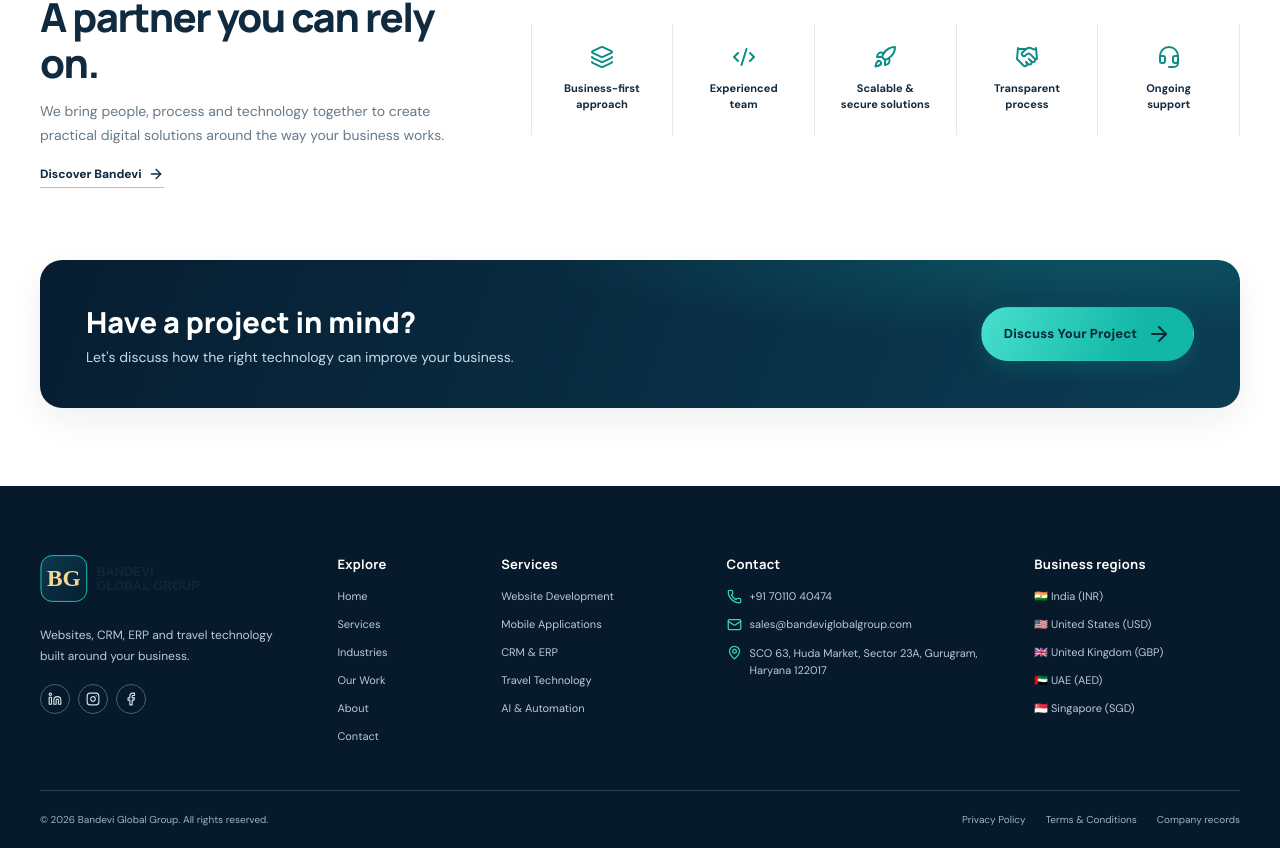
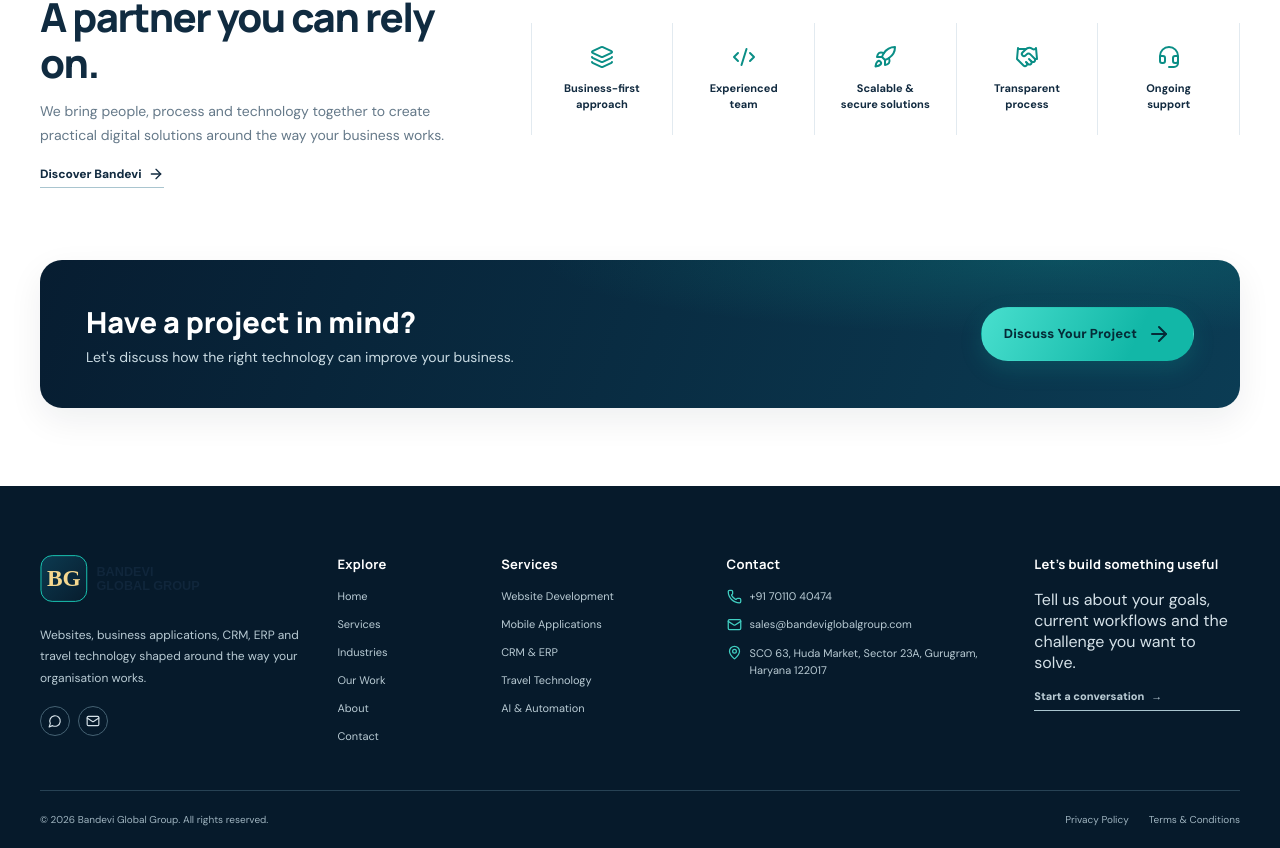
Before and after one commit to FarazAkhter660/Bandevi-Global-Group, a React (Vite) app in the folder bandevi-global-group/: page / in a window 1280 px wide. Shown: the part 2534-3382 px from the top of the page. Built offline with nearby package versions, Linux system fonts and the light colour scheme.

Commit message:
Replace placeholder social links and regional claims with verified contact paths

```diff
--- a/bandevi-global-group/src/components/Footer.jsx
+++ b/bandevi-global-group/src/components/Footer.jsx
@@ -1,14 +1,8 @@
 import React from "react";
 import { Link } from "react-router-dom";
-import {
-  Mail,
-  MapPin,
-  Phone,
-  Linkedin,
-  Instagram,
-  Facebook,
-} from "lucide-react";
+import { Mail, MapPin, Phone, MessageCircle } from "lucide-react";
 import Logo from "./Logo";
+
 export default function Footer() {
   return (
     <footer className="site-footer">
@@ -16,17 +10,15 @@ export default function Footer() {
         <div className="footer-about">
           <Logo light />
           <p>
-            Websites, CRM, ERP and travel technology built around your business.
+            Websites, business applications, CRM, ERP and travel technology
+            shaped around the way your organisation works.
           </p>
           <div className="social-links">
-            <a href="https://www.linkedin.com/" aria-label="LinkedIn">
-              <Linkedin />
+            <a href="https://wa.me/917011040474" target="_blank" rel="noreferrer" aria-label="Contact Bandevi on WhatsApp">
+              <MessageCircle />
             </a>
-            <a href="https://www.instagram.com/" aria-label="Instagram">
-              <Instagram />
-            </a>
-            <a href="https://www.facebook.com/" aria-label="Facebook">
-              <Facebook />
+            <a href="mailto:sales@bandeviglobalgroup.com" aria-label="Email Bandevi">
+              <Mail />
             </a>
           </div>
         </div>
@@ -49,39 +41,21 @@ export default function Footer() {
         </div>
         <div className="footer-contact">
           <h4>Contact</h4>
-          <a href="tel:+917011040474">
-            <Phone />
-            +91 70110 40474
-          </a>
-          <a href="mailto:sales@bandeviglobalgroup.com">
-            <Mail />
-            sales@bandeviglobalgroup.com
-          </a>
-          <p>
-            <MapPin />
-            SCO 63, Huda Market, Sector 23A, Gurugram, Haryana 122017
-          </p>
+          <a href="tel:+917011040474"><Phone />+91 70110 40474</a>
+          <a href="mailto:sales@bandeviglobalgroup.com"><Mail />sales@bandeviglobalgroup.com</a>
+          <p><MapPin />SCO 63, Huda Market, Sector 23A, Gurugram, Haryana 122017</p>
         </div>
-        <div>
-          <h4>Business regions</h4>
-          <span>🇮🇳 India (INR)</span>
-          <span>🇺🇸 United States (USD)</span>
-          <span>🇬🇧 United Kingdom (GBP)</span>
-          <span>🇦🇪 UAE (AED)</span>
-          <span>🇸🇬 Singapore (SGD)</span>
+        <div className="footer-note">
+          <h4>Let’s build something useful</h4>
+          <p>Tell us about your goals, current workflows and the challenge you want to solve.</p>
+          <Link className="text-link" to="/contact">Start a conversation <span aria-hidden="true">→</span></Link>
         </div>
       </div>
       <div className="container footer-bottom">
-        <span>
-          © {new Date().getFullYear()} Bandevi Global Group. All rights
-          reserved.
-        </span>
+        <span>© {new Date().getFullYear()} Bandevi Global Group. All rights reserved.</span>
         <div>
           <Link to="/privacy">Privacy Policy</Link>
           <Link to="/terms">Terms & Conditions</Link>
-          <a href="https://www.mca.gov.in/" target="_blank" rel="noreferrer">
-            Company records
-          </a>
         </div>
       </div>
     </footer>
```
